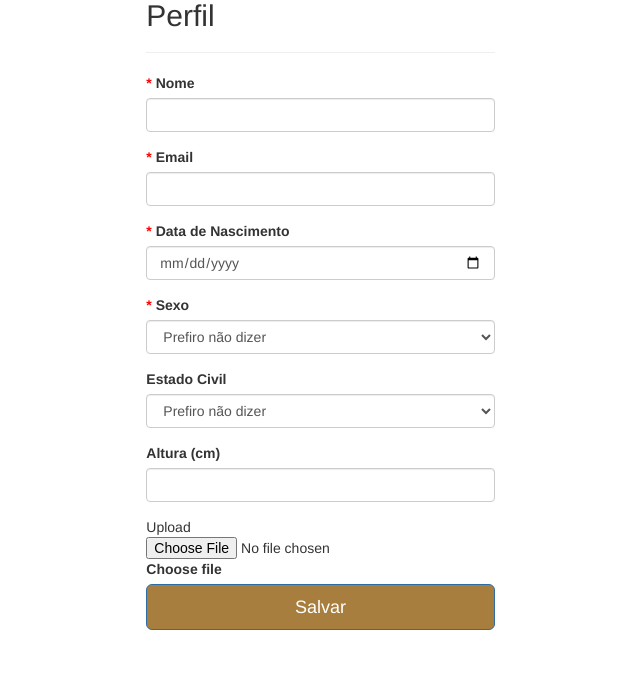
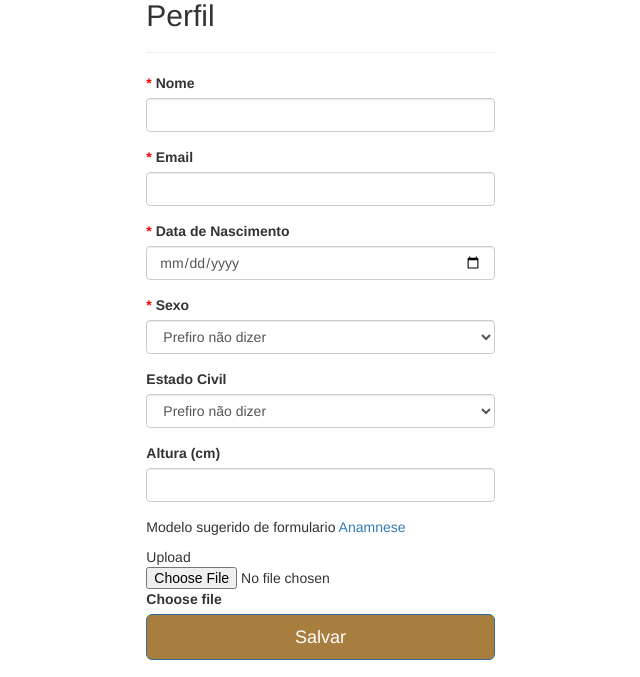
Before and after one commit to IKuuhakuI/Lumanga, a Flask app: page /user in a window 1280 px wide. Shown: the part 123-800 px from the top of the page, without its empty margins (337-977 px from the left). Run offline with Flask 2, Linux system fonts and the light colour scheme; the visitor is signed in with stand-in values (Sample User, id 1); some libraries are stand-ins or nearby versions.

Commit message:
add anamnese file

```diff
--- a/app/templates/perfil.html
+++ b/app/templates/perfil.html
@@ -67,6 +67,9 @@
   								<input type="number" class="form-control" name="altura" id="valAltura">
                         </div>
 
+                        <div>
+                            <p>Modelo sugerido de formulario <a href="static/PDFs/Anamnese.pdf" download="Anamnese.pdf">Anamnese</a></p>
+                        </div>
                         <!-- Arquivo anamnese-->
                         <div class="input-group">
                             <div class="input-group-prepend">
```
Also changed, not shown: 1 other file.
